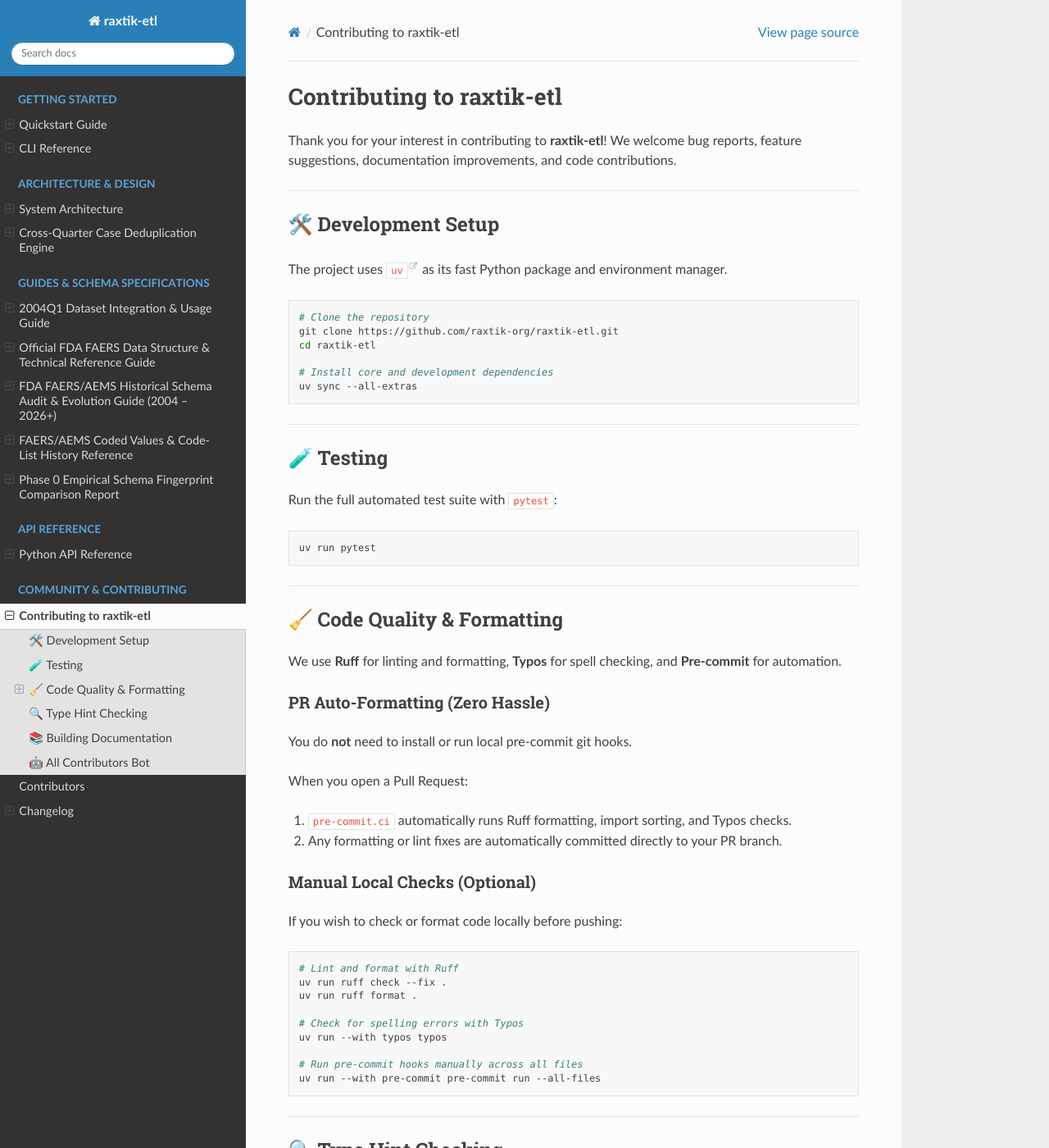
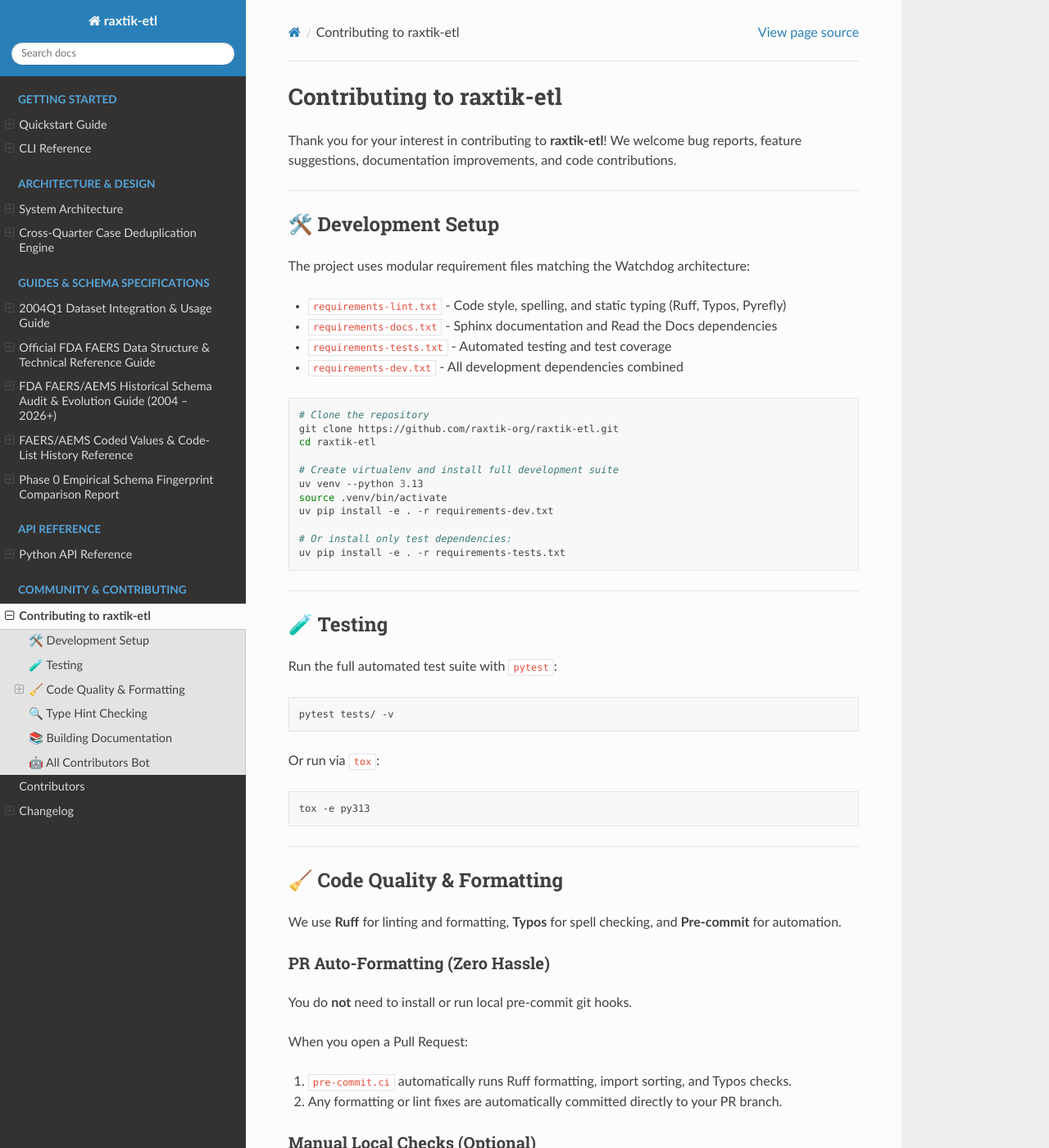
Before and after one commit to raxtik-org/raxtik-etl, a Sphinx documentation site: the page built from docs/contributing.md, in a window 1280 px wide and 1400 px high. Shown: the whole window at 82% size. Built offline with Sphinx 7.4.7 and the Read the Docs theme 3.1.0, drawn with Linux system fonts in a browser that asks for light colours; some of the changed text lies outside the part shown.

Commit message:
ci: merge lint and typing into quality job, use uv run, and drop mypy

````diff
--- a/docs/contributing.md
+++ b/docs/contributing.md
@@ -6,15 +6,24 @@
 
 ## 🛠️ Development Setup
 
-The project uses [`uv`](https://docs.astral.sh/uv/) as its fast Python package and environment manager.
+The project uses modular requirement files matching the Watchdog architecture:
+* `requirements-lint.txt` - Code style, spelling, and static typing (Ruff, Typos, Pyrefly)
+* `requirements-docs.txt` - Sphinx documentation and Read the Docs dependencies
+* `requirements-tests.txt` - Automated testing and test coverage
+* `requirements-dev.txt` - All development dependencies combined
 
 ```bash
 # Clone the repository
 git clone https://github.com/raxtik-org/raxtik-etl.git
 cd raxtik-etl
 
-# Install core and development dependencies
-uv sync --all-extras
+# Create virtualenv and install full development suite
+uv venv --python 3.13
+source .venv/bin/activate
+uv pip install -e . -r requirements-dev.txt
+
+# Or install only test dependencies:
+uv pip install -e . -r requirements-tests.txt
 ```
 
 ---
@@ -24,7 +33,12 @@
 Run the full automated test suite with `pytest`:
 
 ```bash
-uv run pytest
+pytest tests/ -v
+```
+
+Or run via `tox`:
+```bash
+tox -e py313
 ```
 
 ---
@@ -61,14 +75,10 @@
 
 ## 🔍 Type Hint Checking
 
-We enforce strict static type annotations. You can verify type correctness using either **Pyrefly** (Meta's ultra-fast type checker) or **Mypy**:
+We enforce strict static type annotations. We use **Pyrefly** (Meta's Rust-powered type checker) for sub-second verification in both local development and CI:
 
 ```bash
-# Using Pyrefly (instant check)
-uv run --with pyrefly pyrefly check src/raxtik_etl
-
-# Using Mypy
-uv run --with mypy mypy src/raxtik_etl
+uv run pyrefly check src/raxtik_etl
 ```
 
 ---
--- /dev/null
+++ b/requirements-dev.txt
@@ -0,0 +1,3 @@
+-r requirements-tests.txt
+-r requirements-docs.txt
+-r requirements-lint.txt
--- /dev/null
+++ b/requirements-docs.txt
@@ -0,0 +1,5 @@
+myst-parser>=5.1.0
+sphinx>=9.0.4
+sphinx-autodoc-typehints>=3.6.1
+sphinx-copybutton>=0.5.2
+sphinx-rtd-theme>=3.1.0
--- /dev/null
+++ b/requirements-lint.txt
@@ -0,0 +1,4 @@
+pre-commit>=4.0.0
+pyrefly>=1.4.0
+ruff>=0.9.0
+typos>=1.30.0
--- /dev/null
+++ b/requirements-tests.txt
@@ -0,0 +1,3 @@
+huggingface-hub>=0.23.0
+pytest>=8.0.0
+pytest-cov>=5.0.0
````
Also changed, not shown: pyproject.toml (+0 -15 lines), .readthedocs.yaml, 3 other files.
